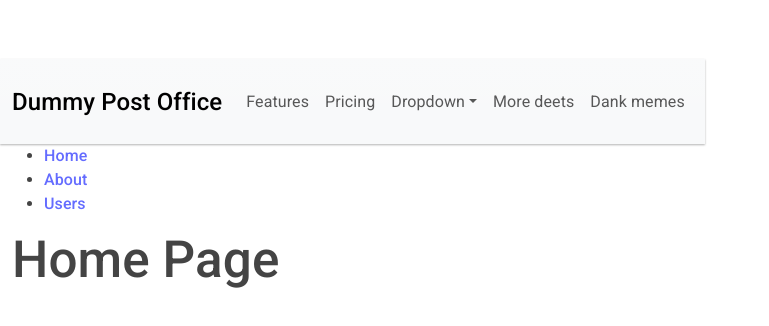
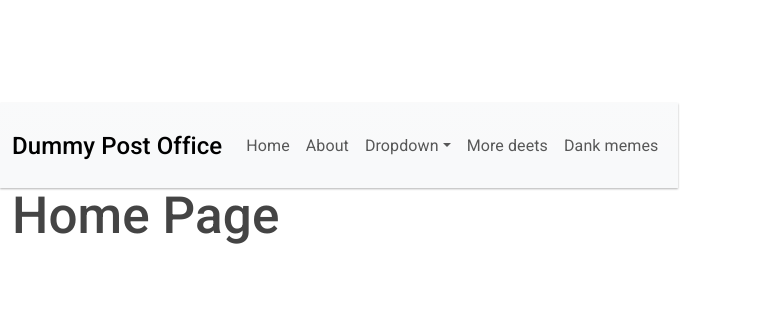
Before and after one commit to rpuchadm/dummy-post-office-client, a React (Vite) app: page / in a window 1280 px wide. Shown: the part 222-548 px from the top of the page, without its empty margins (0-769 px from the left). Built offline with nearby package versions, Linux system fonts and the light colour scheme.

Commit message:
react-routerv6

```diff
--- a/src/App.tsx
+++ b/src/App.tsx
@@ -1,5 +1,4 @@
-import React from "react"
-import { BrowserRouter as Router, Routes, Route, Link } from "react-router-dom"
+import { BrowserRouter as Router, Routes, Route } from "react-router-dom"
 
 import Layout from "./components/layout/Layout"
 import HomePage from "./components/HomePage"
@@ -9,22 +8,6 @@
   return (
     <Router>
       <Layout>
-        <nav>
-          <ul>
-            <li>
-              <Link to="/">Home</Link>
-            </li>
-            <li>
-              <Link to="/about">About</Link>
-            </li>
-            <li>
-              <Link to="/users">Users</Link>
-            </li>
-          </ul>
-        </nav>
-
-        {/* A <Switch> looks through its children <Route>s and
-            renders the first one that matches the current URL. */}
         <Routes>
           <Route path="/about" element={<AboutPage />} />
           <Route path="/" element={<HomePage />} />
--- a/src/components/layout/Header.tsx
+++ b/src/components/layout/Header.tsx
@@ -1,4 +1,4 @@
-import React from "react"
+import { Link } from "react-router-dom"
 
 import Container from "react-bootstrap/Container"
 import Nav from "react-bootstrap/Nav"
@@ -11,12 +11,12 @@
   return (
     <Navbar collapseOnSelect expand="lg" className="bg-body-tertiary">
       <Container>
-        <Navbar.Brand href="#home">{AppConfig.APP_NAME}</Navbar.Brand>
+        <Navbar.Brand href="/">{AppConfig.APP_NAME}</Navbar.Brand>
         <Navbar.Toggle aria-controls="responsive-navbar-nav" />
         <Navbar.Collapse id="responsive-navbar-nav">
           <Nav className="me-auto">
-            <Nav.Link href="#features">Features</Nav.Link>
-            <Nav.Link href="#pricing">Pricing</Nav.Link>
+            <Nav.Link href="/">Home</Nav.Link>
+            <Nav.Link href="/about">About</Nav.Link>
             <NavDropdown title="Dropdown" id="collapsible-nav-dropdown">
               <NavDropdown.Item href="#action/3.1">Action</NavDropdown.Item>
               <NavDropdown.Item href="#action/3.2">
```
